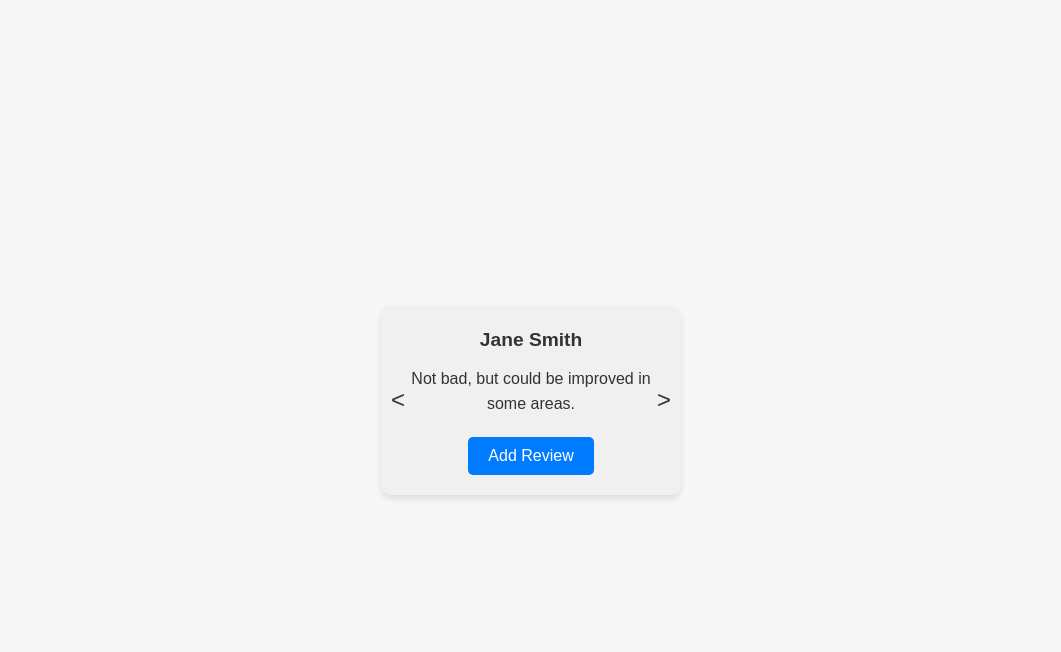
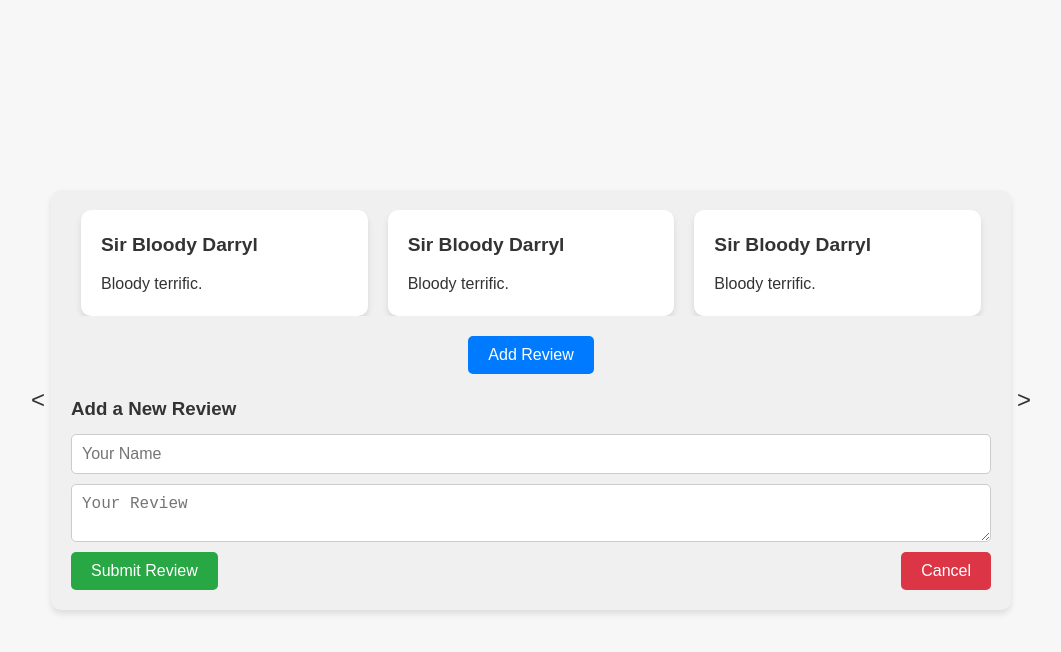
Before and after one commit to MikhailMaidan/testtask, a React (Vite) app in the folder testtask/: page / in a window 1280 px wide. Both pictures are taken after a click on the button "Add Review". Shown: the top 652 px of the page, without its empty margins (109-1170 px from the left). Built offline with nearby package versions, Linux system fonts and the light colour scheme.

Commit message:
3 card -reviews

```diff
--- a/testtask/src/components/ReviewSlider.jsx
+++ b/testtask/src/components/ReviewSlider.jsx
@@ -5,40 +5,66 @@ import reviewsData from './data/reviews.json';
 const ReviewSlider = () => {
   const [reviews, setReviews] = useState(reviewsData);
   const [currentIndex, setCurrentIndex] = useState(0);
+  const [isFormVisible, setIsFormVisible] = useState(false);
+  const [newReviewName, setNewReviewName] = useState('');
+  const [newReviewText, setNewReviewText] = useState('');
+
+  const reviewsToShow = 3;
 
   useEffect(() => {
     const interval = setInterval(() => {
-      setCurrentIndex((prevIndex) => (prevIndex + 1) % reviews.length);
+      handleNext();
     }, 5000);
 
     return () => clearInterval(interval);
-  }, [reviews.length]);
+  }, [reviews.length, currentIndex]);
 
   const handleNext = () => {
-    setCurrentIndex((prevIndex) => (prevIndex + 1) % reviews.length);
+    setCurrentIndex((prevIndex) =>
+      prevIndex + reviewsToShow >= reviews.length ? 0 : prevIndex + reviewsToShow
+    );
   };
 
   const handlePrev = () => {
     setCurrentIndex((prevIndex) =>
-      prevIndex === 0 ? reviews.length - 1 : prevIndex - 1
+      prevIndex === 0 ? reviews.length - reviewsToShow : prevIndex - reviewsToShow
     );
   };
 
-  const addReview = async (name, text) => {
-    // Simulate API request
-    const newReview = {
-      id: reviews.length + 1,
-      name,
-      text,
-    };
-    setReviews((prevReviews) => [...prevReviews, newReview]);
+  const handleAddReviewClick = () => {
+    setIsFormVisible(true);
+  };
+
+  const handleFormSubmit = (e) => {
+    e.preventDefault();
+    if (newReviewName && newReviewText) {
+      const newReview = {
+        id: reviews.length + 1,
+        name: newReviewName,
+        text: newReviewText,
+      };
+      setReviews((prevReviews) => [...prevReviews, newReview]);
+      setNewReviewName('');
+      setNewReviewText('');
+      setIsFormVisible(false);
+    }
+  };
+
+  const handleCancelClick = () => {
+    setNewReviewName('');
+    setNewReviewText('');
+    setIsFormVisible(false);
   };
 
   return (
     <div className="review-slider">
       <div className="review-content">
-        <h3>{reviews[currentIndex].name}</h3>
-        <p>{reviews[currentIndex].text}</p>
+        {reviews.slice(currentIndex, currentIndex + reviewsToShow).map((review) => (
+          <div key={review.id} className="review-card">
+            <h3>{review.name}</h3>
+            <p>{review.text}</p>
+          </div>
+        ))}
       </div>
       <button className="prev" onClick={handlePrev}>
         &lt;
@@ -47,14 +73,33 @@ const ReviewSlider = () => {
         &gt;
       </button>
       <div className="add-review">
-        <button
-          onClick={() =>
-            addReview('New User', 'This is a new review added via API.')
-          }
-        >
-          Add Review
-        </button>
+        <button onClick={handleAddReviewClick}>Add Review</button>
       </div>
+
+      {isFormVisible && (
+        <div className="review-form">
+          <h3>Add a New Review</h3>
+          <form onSubmit={handleFormSubmit}>
+            <input
+              type="text"
+              placeholder="Your Name"
+              value={newReviewName}
+              onChange={(e) => setNewReviewName(e.target.value)}
+              required
+            />
+            <textarea
+              placeholder="Your Review"
+              value={newReviewText}
+              onChange={(e) => setNewReviewText(e.target.value)}
+              required
+            ></textarea>
+            <div className="form-buttons">
+              <button type="submit">Submit Review</button>
+              <button type="button" onClick={handleCancelClick}>Cancel</button>
+            </div>
+          </form>
+        </div>
+      )}
     </div>
   );
 };
--- a/testtask/src/components/ReviewSlider.scss
+++ b/testtask/src/components/ReviewSlider.scss
@@ -1,6 +1,7 @@
 .review-slider {
   position: relative;
-    width: 300px;
+  width: 100%;
+  max-width: 960px;
   margin: 0 auto;
   text-align: center;
   padding: 20px;
@@ -9,6 +10,19 @@
   box-shadow: 0 4px 6px rgba(0, 0, 0, 0.1);
 
   .review-content {
+    display: flex;
+    justify-content: space-between;
+    overflow: hidden;
+
+    .review-card {
+      flex: 1;
+      margin: 0 10px;
+      padding: 20px;
+      background-color: white;
+      border-radius: 10px;
+      box-shadow: 0 4px 6px rgba(0, 0, 0, 0.1);
+      text-align: left;
+
       h3 {
         font-size: 1.2rem;
         margin-bottom: 10px;
@@ -17,6 +31,7 @@
       p {
         font-size: 1rem;
         color: #333;
+      }
     }
   }
 
@@ -37,11 +52,11 @@
   }
 
   .prev {
-      left: 10px;
+    left: -20px;
   }
 
   .next {
-      right: 10px;
+    right: -20px;
   }
 
   .add-review {
@@ -61,4 +76,59 @@
       }
     }
   }
+
+  .review-form {
+    margin-top: 20px;
+    text-align: left;
+
+    h3 {
+      margin-bottom: 10px;
     }
+
+    form {
+      display: flex;
+      flex-direction: column;
+
+      input,
+      textarea {
+        margin-bottom: 10px;
+        padding: 10px;
+        border-radius: 5px;
+        border: 1px solid #ccc;
+        font-size: 1rem;
+        width: 100%;
+      }
+
+      .form-buttons {
+        display: flex;
+        justify-content: space-between;
+
+        button {
+          padding: 10px 20px;
+          font-size: 1rem;
+          border: none;
+          border-radius: 5px;
+          cursor: pointer;
+
+          &:first-child {
+            background-color: #28a745;
+            color: white;
+
+            &:hover {
+              background-color: #218838;
+            }
+          }
+
+          &:last-child {
+            background-color: #dc3545;
+            color: white;
+
+            &:hover {
+              background-color: #c82333;
+            }
+          }
+        }
+      }
+    }
+  }
+}
--- a/testtask/src/components/data/reviews.json
+++ b/testtask/src/components/data/reviews.json
@@ -13,5 +13,30 @@
       "id": 3,
       "name": "Alice Johnson",
       "text": "Fantastic! Exceeded my expectations."
+    },
+    {
+      "id": 4,
+      "name": "Sir Bloody Darryl",
+      "text": "Bloody terrific."
+    },
+    {
+      "id": 5,
+      "name": "Sir Bloody Darryl",
+      "text": "Bloody terrific."
+    },
+    {
+      "id": 6,
+      "name": "Sir Bloody Darryl",
+      "text": "Bloody terrific."
+    },
+    {
+      "id": 7,
+      "name": "Sir Bloody Darryl",
+      "text": "Bloody terrific."
+    },
+    {
+      "id": 8,
+      "name": "Sir Bloody Darryl",
+      "text": "Bloody terrific."
     }
   ]
```
Lines whose indentation alone changed are shown as unchanged.
